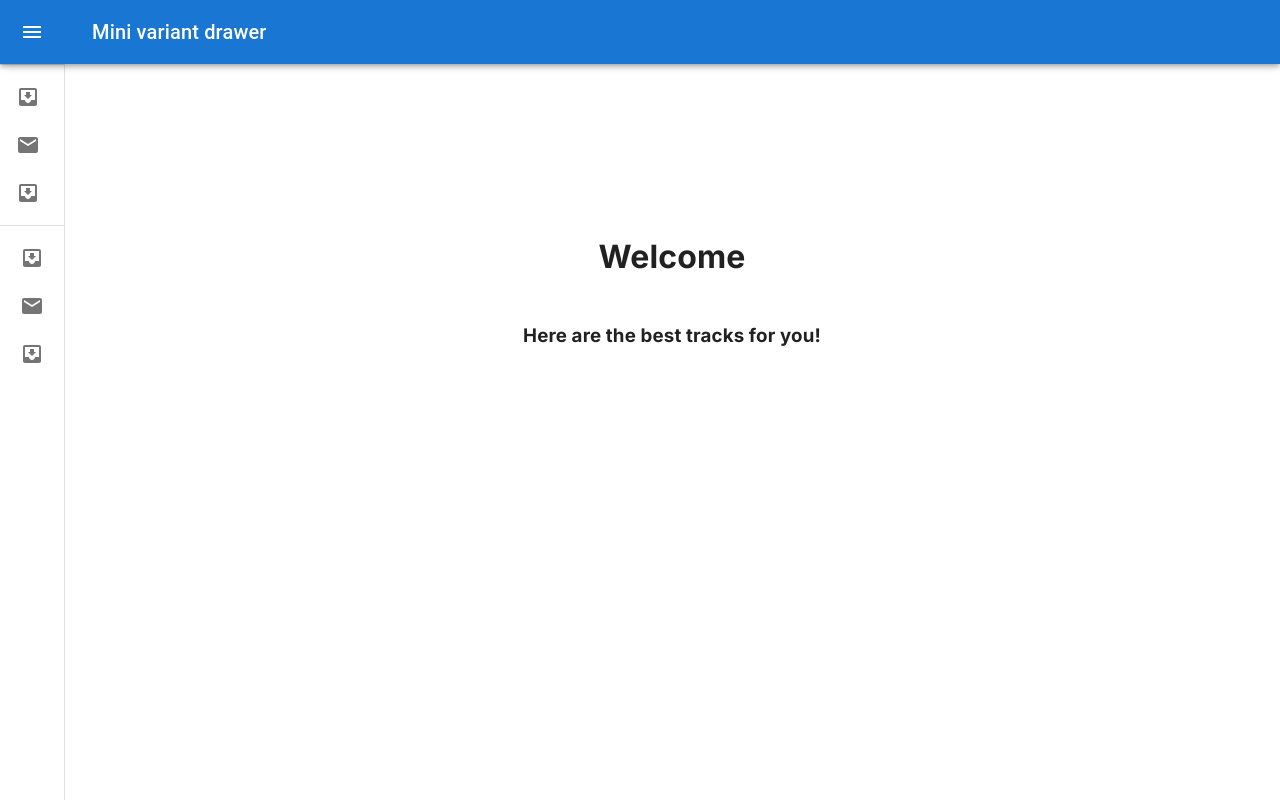
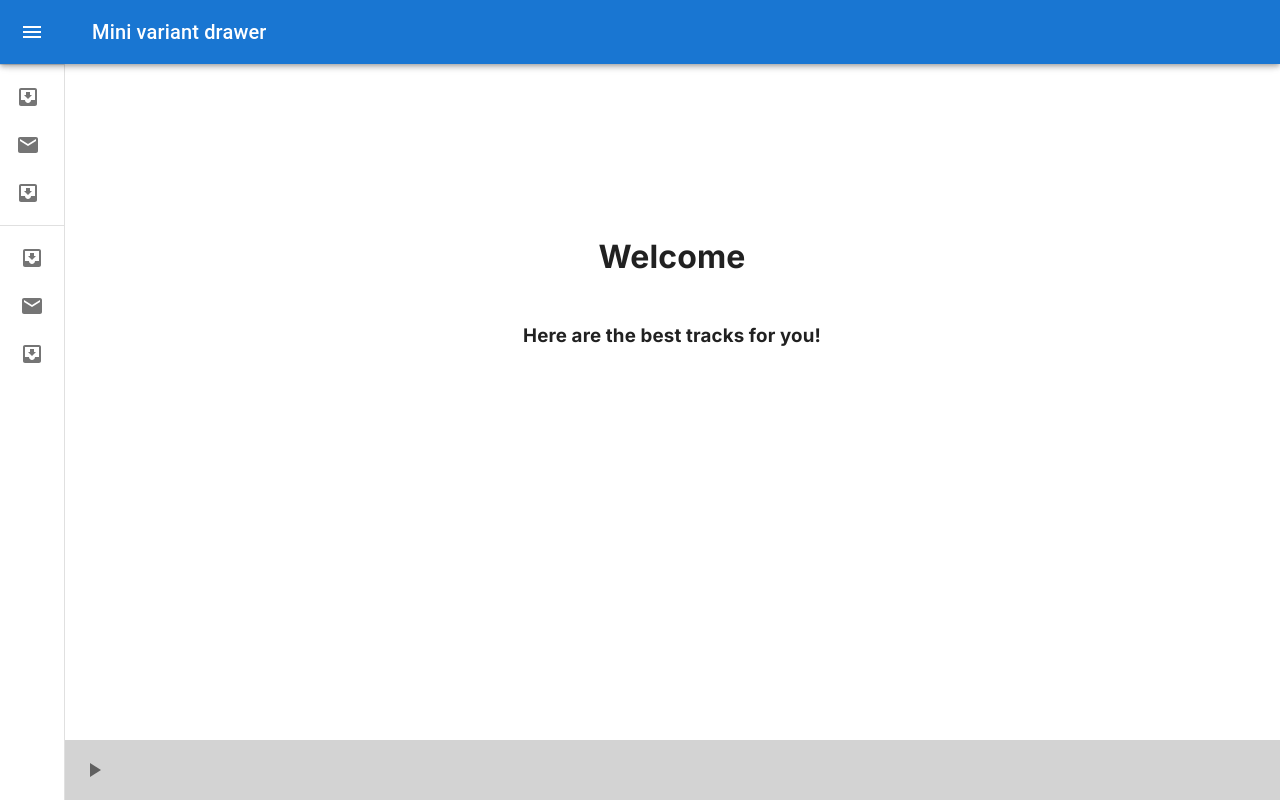
Before and after one commit to safakun/spotify_clone_nest_next_mongo, a Next.js app in the folder client/: page / in a window 1280 px wide. Built offline with nearby package versions, Linux system fonts and the light colour scheme.

Commit message:
fixed bug

```diff
--- a/client/app/compnents/FileUpload.tsx
+++ b/client/app/compnents/FileUpload.tsx
@@ -1,3 +1,4 @@
+"use client"
 import React, { useRef } from 'react'
 
 interface FileAuploadProps {
--- /dev/null
+++ b/client/app/compnents/Player.tsx
@@ -0,0 +1,27 @@
+"use client"
+import { Pause, PlayArrow } from '@mui/icons-material'
+import { IconButton } from '@mui/material'
+import React from 'react'
+import styles from '../styles/Player.module.css'
+import { ITrack } from '../types/track'
+
+const Player = () => {
+
+    const track: ITrack = {_id: '2',  name: 'Track 2', text: 'Track text 2', listens: 0, comments: [{ _id: '2', username: "Dimon", text: 'My comment 2' }], artist: "Onyx", picture: 'pic.png', audio: 'track.mp3' }
+
+    const active = false
+
+  return (
+    <div className={styles.player}>
+      <IconButton
+        onClick={(e) =>  e.stopPropagation()}
+        >
+            {
+                !active ? <PlayArrow /> : <Pause />
+            }
+        </IconButton>
+    </div>
+  )
+}
+
+export default Player
--- a/client/app/compnents/StepWrapper.tsx
+++ b/client/app/compnents/StepWrapper.tsx
@@ -1,3 +1,5 @@
+"use client"
+
 import { Container, Step, StepLabel, Stepper, Grid, Card } from '@mui/material';
 import React from 'react'
 
--- a/client/app/layouts/MainLayout.tsx
+++ b/client/app/layouts/MainLayout.tsx
@@ -1,6 +1,7 @@
 import React from 'react'
 import Navbar from '../compnents/Navbar'
 import { Container } from '@mui/material'
+import Player from '../compnents/Player'
 
 const Mainlayout = ({ children }: {children: React.ReactNode}) => {
   return (
@@ -9,7 +10,7 @@ const Mainlayout = ({ children }: {children: React.ReactNode}) => {
       <Container className='main_container'>
       {children}
       </Container>
-
+     <Player />
     </>
   )
 }
--- /dev/null
+++ b/client/app/styles/Player.module.css
@@ -0,0 +1,10 @@
+.player {
+    height: 60px;
+    width: 100%;
+    position: fixed;
+    bottom: 0;
+    display: flex;
+    align-items: center;
+    padding: 0 10px;
+    background-color: lightgray;
+}
```
Also changed, not shown: client/app/compnents/TrackProgress.tsx (added, +11 -0 lines).
